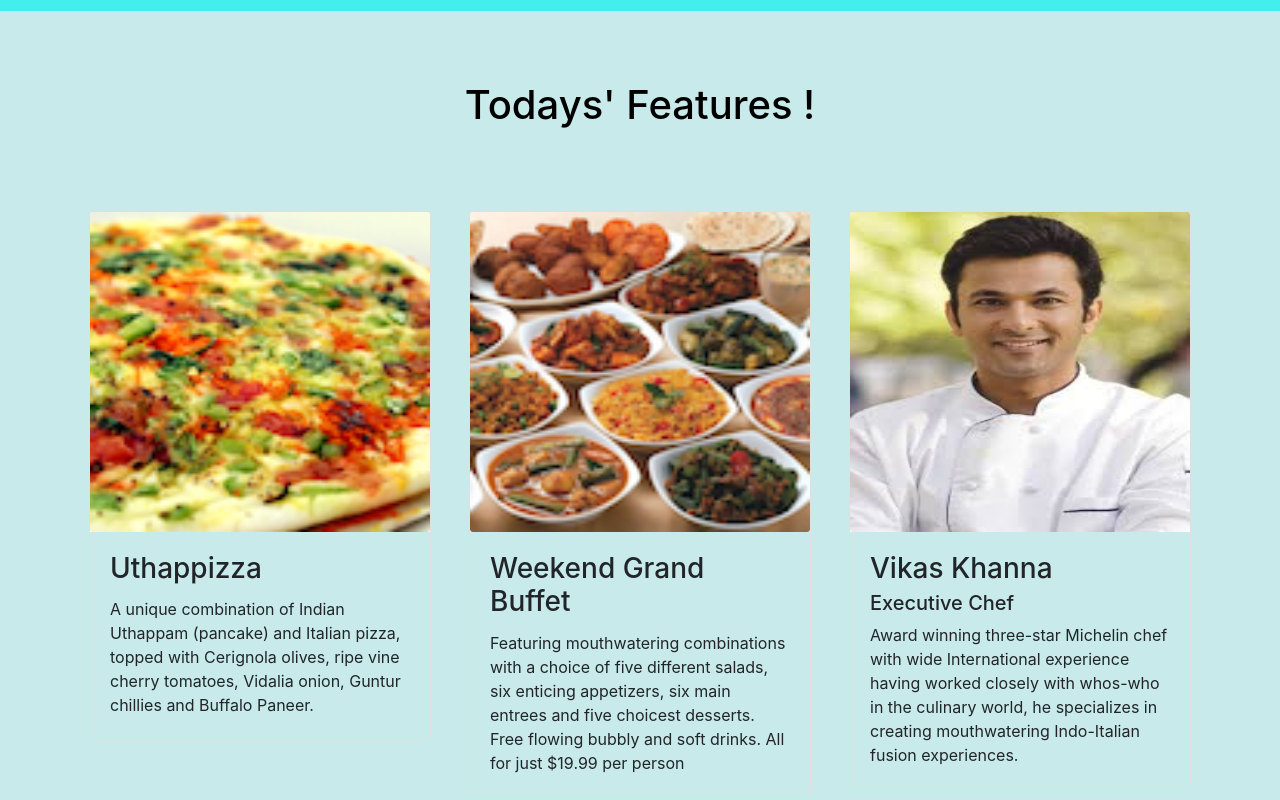
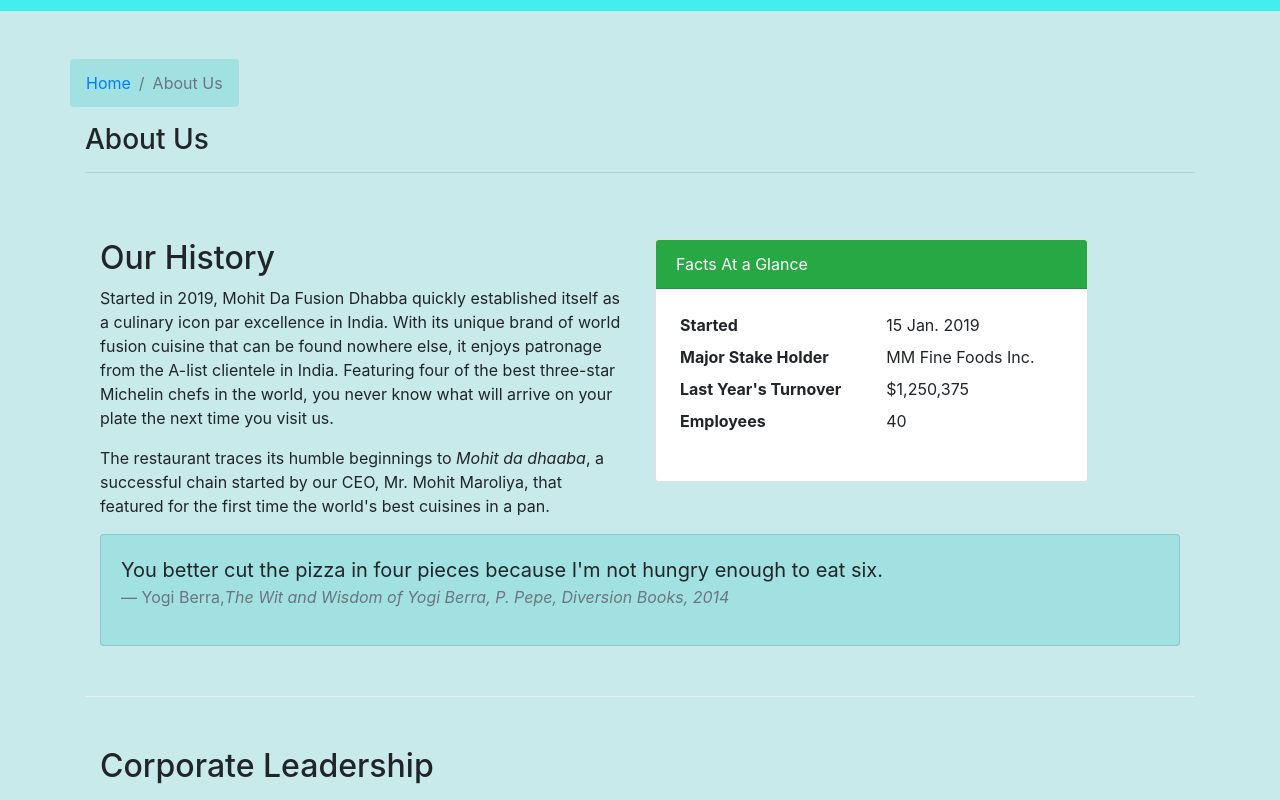
Before and after one commit to mohitm15/confusion, a React (Create React App) app: page /about in a window 1280 px wide. Before the commit this address led to /home. Shown: the part 380-1180 px from the top of the page. Built offline with nearby package versions, Linux system fonts and the light colour scheme.

Commit message:
Added About Us component

```diff
--- a/src/App.js
+++ b/src/App.js
@@ -4,7 +4,8 @@
 
 import Menu from './components/MenuComponent.js';
 import Home from './components/HomeComponent.js';
-import Contact from './components/ContactComponent.js'
+import Contact from './components/ContactComponent.js';
+import About from './components/AboutComponent.js';
 import Header from './components/HeaderComponent.js';
 import Footer from './components/FooterComponent.js';
 import { DISHES } from './shared/dishes';
@@ -50,6 +51,7 @@
         <Header />
         <Switch>
           <Route path='/home' component={HomePage}/>
+          <Route path= '/about' component={About}/>
           <Route exact path= '/menu' component = {() => <Menu dishes = {this.state.dishes}/> } />
           <Route path='/menu/:dishId' component={DishWithId} />
           <Route exact path= '/contactus' component = {Contact} />
--- /dev/null
+++ b/src/components/AboutComponent.js
@@ -0,0 +1,84 @@
+import React from 'react';
+import { Breadcrumb, BreadcrumbItem, Card, CardBody, CardHeader, Media } from 'reactstrap';
+import { Link } from 'react-router-dom';
+
+function About(props) {
+
+    // const leaders = props.leaders.map((leader) => {
+    //     return (
+    //         <p>Leader {leader.name}</p>
+    //     );
+    // });
+
+    return(
+        <div className="container">
+            <div className="row">
+                <Breadcrumb>
+                    <BreadcrumbItem><Link to="/home">Home</Link></BreadcrumbItem>
+                    <BreadcrumbItem active>About Us</BreadcrumbItem>
+                </Breadcrumb>
+                <div className="col-12">
+                    <h3>About Us</h3>
+                    <hr />
+                </div>
+            </div>
+            <div className="row row-content">
+                <div className="col-12 col-md-6">
+                    <h2>Our History</h2>
+                    <p>
+                        Started in 2019, Mohit Da Fusion Dhabba quickly established itself as a culinary icon par excellence in India.
+                        With its unique brand of world fusion cuisine that can be found nowhere else, it enjoys patronage from the A-list
+                        clientele in India.  Featuring four of the best three-star Michelin chefs in the world, you never know what will
+                        arrive on your plate the next time you visit us.
+                    </p>
+                    <p>
+                        The restaurant traces its humble beginnings to <em>Mohit da dhaaba</em>, a successful chain started by our CEO, Mr. Mohit Maroliya,
+                        that featured for the first time the world's best cuisines in a pan.</p>
+                </div>
+                <div className="col-12 col-md-5">
+                    <Card>
+                        <CardHeader className="bg-success text-white">Facts At a Glance</CardHeader>
+                        <CardBody>
+                            <dl className="row p-1">
+                                <dt className="col-6">Started</dt>
+                                <dd className="col-6">15 Jan. 2019</dd>
+                                <dt className="col-6">Major Stake Holder</dt>
+                                <dd className="col-6">MM Fine Foods Inc.</dd>
+                                <dt className="col-6">Last Year's Turnover</dt>
+                                <dd className="col-6">$1,250,375</dd>
+                                <dt className="col-6">Employees</dt>
+                                <dd className="col-6">40</dd>
+                            </dl>
+                        </CardBody>
+                    </Card>
+                </div>
+                <div className="col-12">
+                    <Card style={{ backgroundColor:'#A2E1E1'}}>
+                        <CardBody className="bg-faded">
+                            <blockquote className="blockquote">
+                                <p className="mb-0">You better cut the pizza in four pieces because
+                                    I'm not hungry enough to eat six.</p>
+                                <footer className="blockquote-footer">Yogi Berra,
+                                <cite title="Source Title">The Wit and Wisdom of Yogi Berra,
+                                    P. Pepe, Diversion Books, 2014</cite>
+                                </footer>
+                            </blockquote>
+                        </CardBody>
+                    </Card>
+                </div>
+            </div>
+            <div className="row row-content">
+                <div className="col-12">
+                    <h2>Corporate Leadership</h2>
+                </div>
+                {/* <div className="col-12">
+                    <Media list>
+                        {leaders}
+                    </Media>
+                </div> */}
+            </div>
+        </div>
+    );
+}
+
+export default About;
--- a/src/components/HeaderComponent.js
+++ b/src/components/HeaderComponent.js
@@ -35,7 +35,7 @@
                         </NavLink>
                     </NavItem>
                     <NavItem>
-                        <NavLink className="nav-link" to="/aboutus">
+                        <NavLink className="nav-link" to="/about">
                             <span className="fa fa-info fa-lg"></span> AboutUs
                         </NavLink>
                     </NavItem>
```
Also changed, not shown: src/App.css (line endings or trailing spaces).
